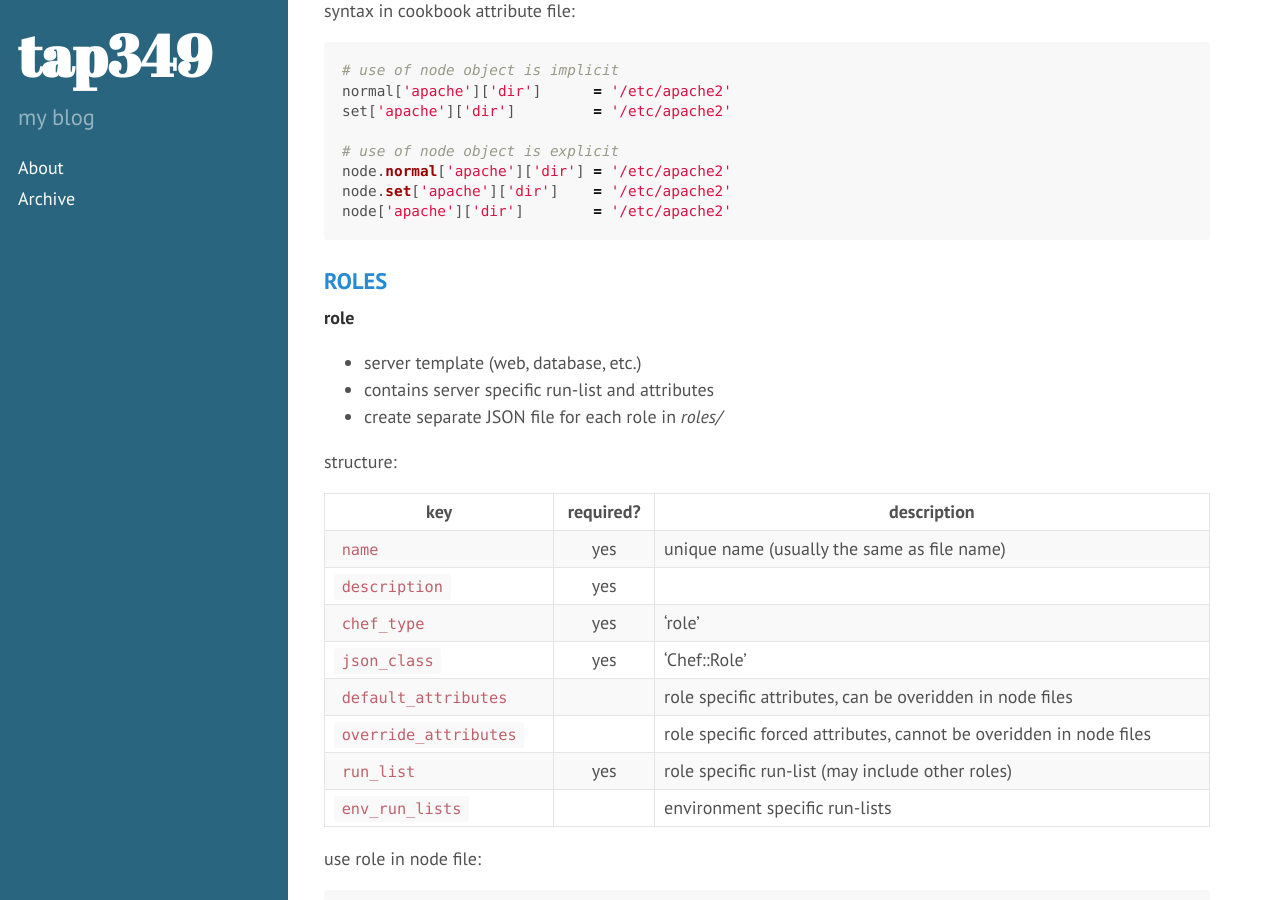
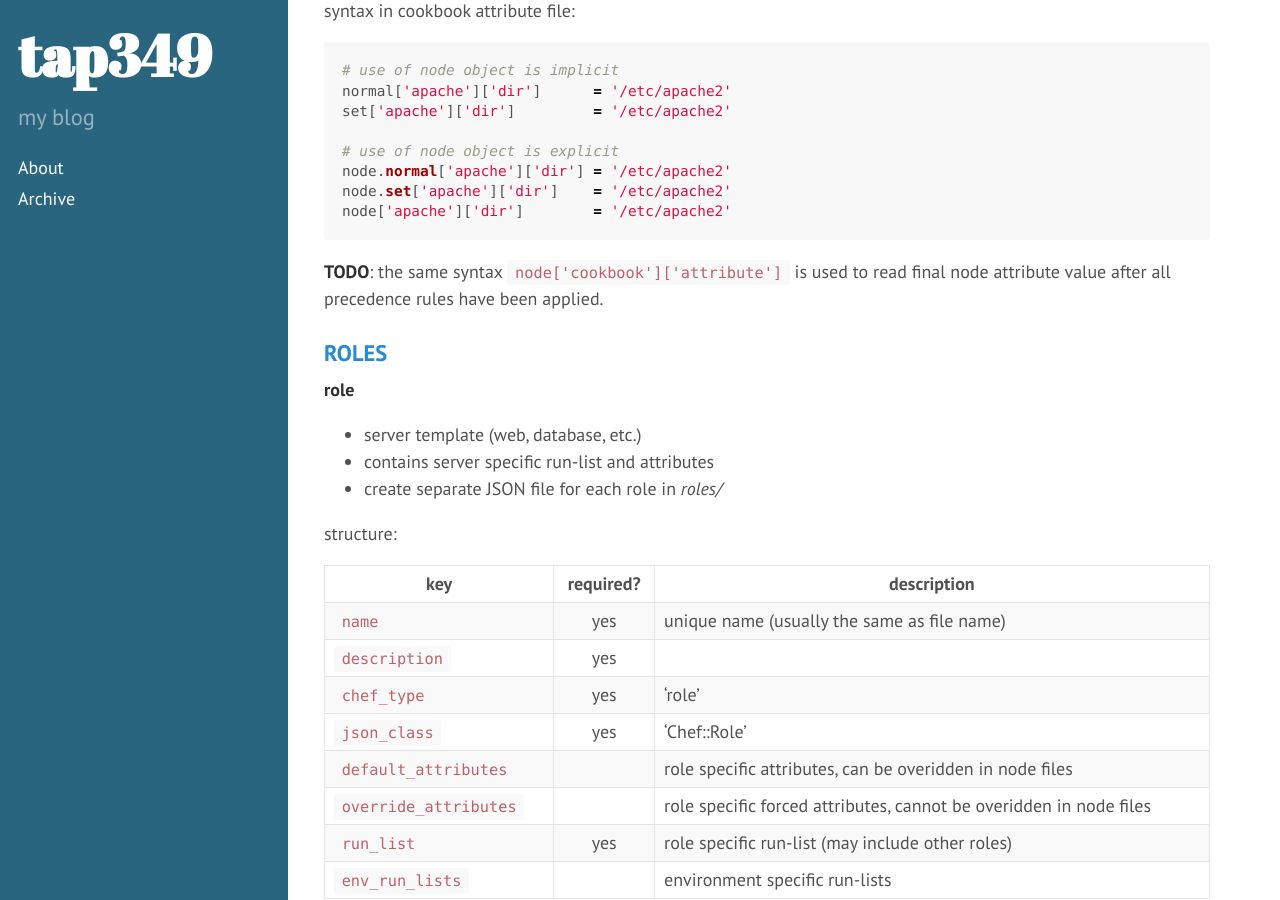
Before and after one commit to tap349/tap349.github.io, a Jekyll site: the page built from _posts/2015-01-06-notes-about-chef.md, in a window 1280 px wide and 900 px high, scrolled down 5432 px. Built offline with Jekyll 4.4.1, drawn with Linux system fonts in a browser that asks for light colours; Markdown is read by kramdown in place of the engine named in the settings; some of the changed text lies outside the part shown.

Commit message:
update 2016-01-11_01:46:48

````diff
--- a/_posts/2015-01-06-notes-about-chef.md
+++ b/_posts/2015-01-06-notes-about-chef.md
@@ -243,6 +243,9 @@ node.set['apache']['dir']    = '/etc/apache2'
 node['apache']['dir']        = '/etc/apache2'
 ```
 
+**TODO**: the same syntax `node['cookbook']['attribute']` is used to read final
+          node attribute value after all precedence rules have been applied.
+
 ### [ROLES](https://docs.chef.io/roles.html)
 
 **role**
````
Also changed, not shown: other parts of _posts/2015-01-06-notes-about-chef.md (+1 -1 lines).
